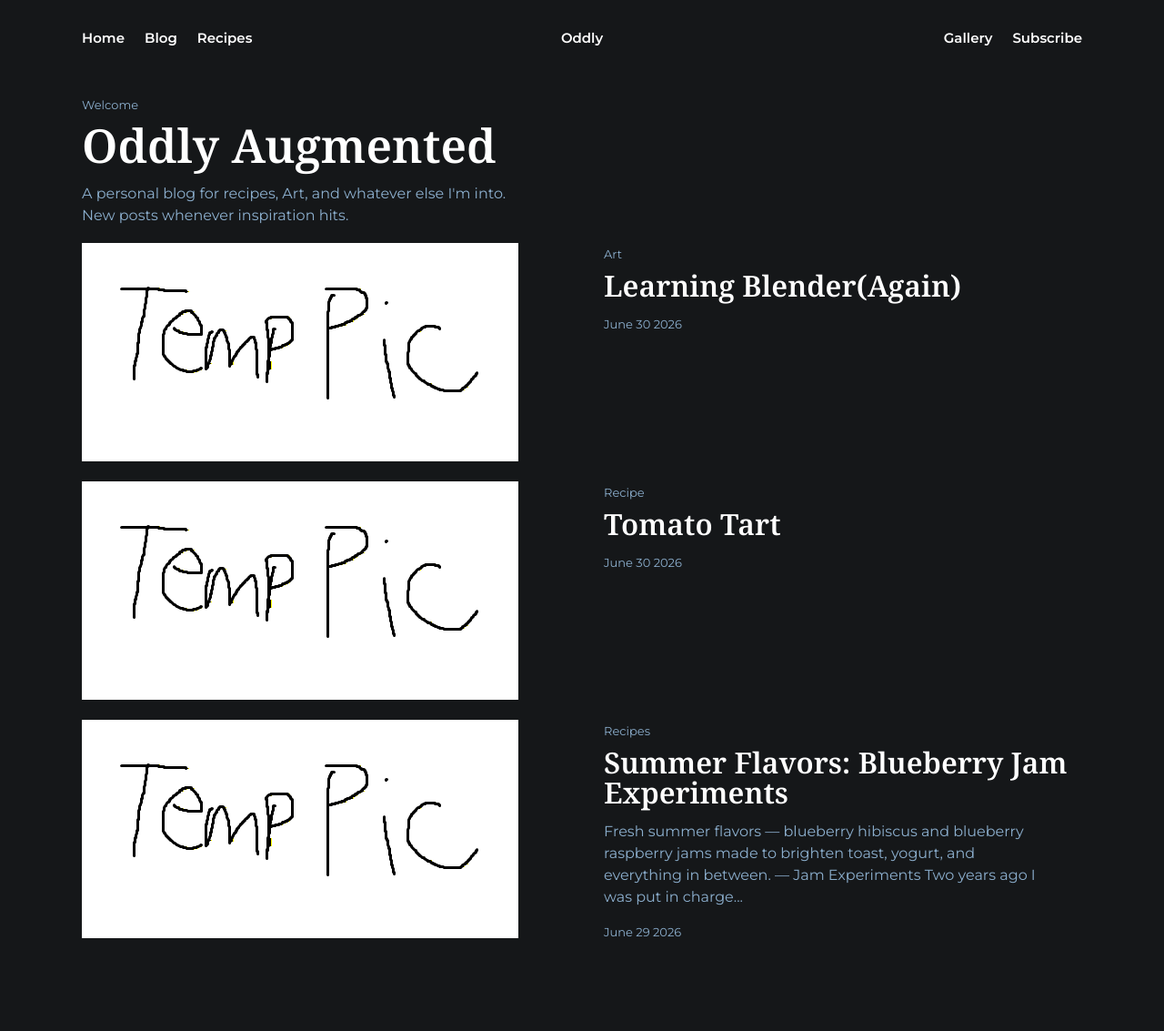
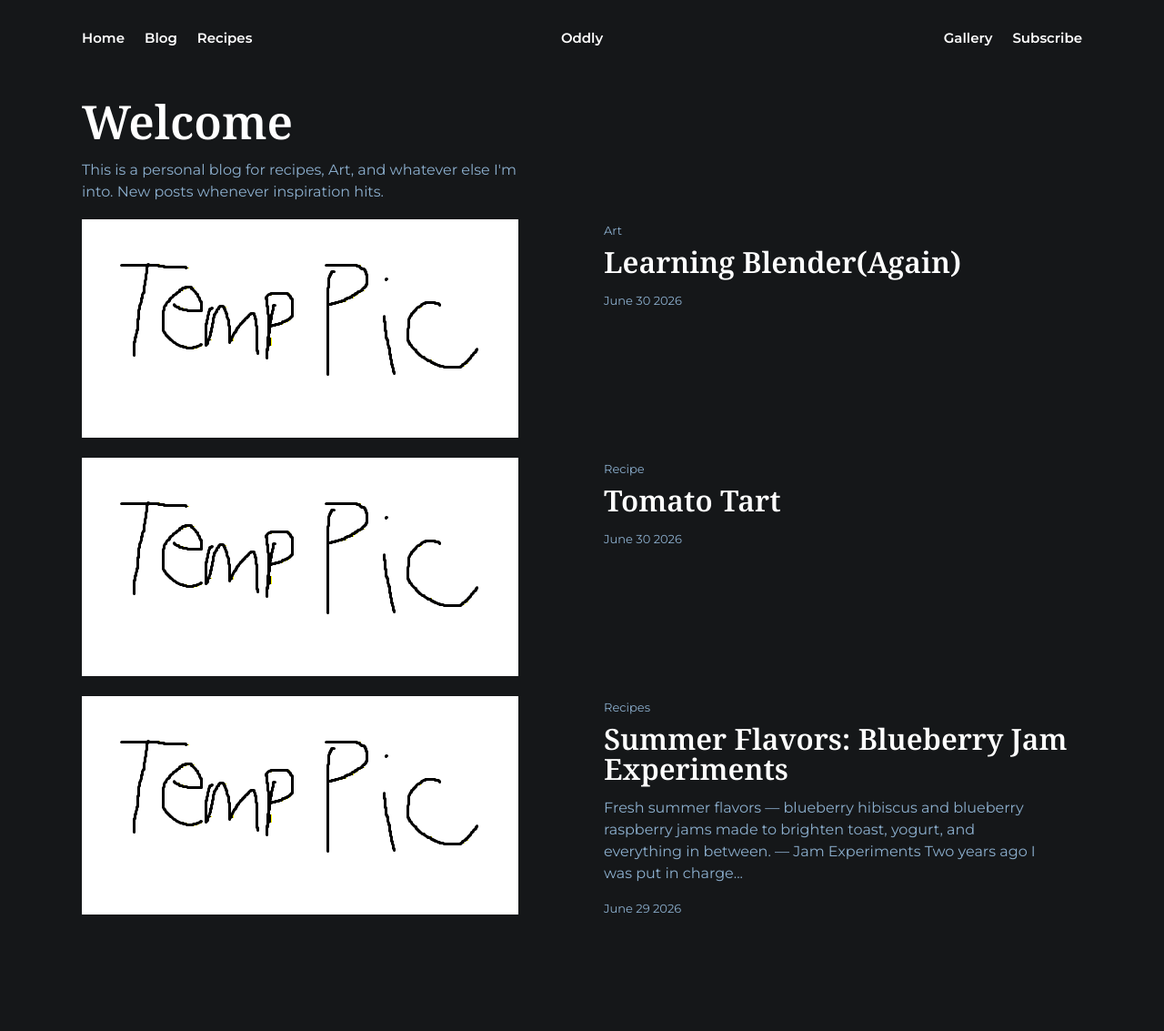
Before and after one commit to Oddly-Augmented/oddly-augmented.github.io, a Jekyll site: the page built from index.html, in a window 1280 px wide. Shown: the whole page at 91% size. Built offline with Jekyll 4.4.1, drawn with Linux system fonts in a browser that asks for light colours; after the commit the page ends 1107 px from its top, so only the background shows below that.

Commit message:
Change welcome message

```diff
--- a/index.html
+++ b/index.html
@@ -4,9 +4,8 @@ title: Home
 ---
 
 <section class="hero">
-  <p class="tag">Welcome</p>
-  <h1>Oddly Augmented</h1>
-  <p class="content">A personal blog for recipes, Art, and whatever else I'm into. New posts whenever inspiration hits.</p>
+  <h1>Welcome</h1>
+  <p class="content">This is a personal blog for recipes, Art, and whatever else I'm into. New posts whenever inspiration hits.</p>
 </section>
 
 {% for post in site.posts limit:3 %}
```
